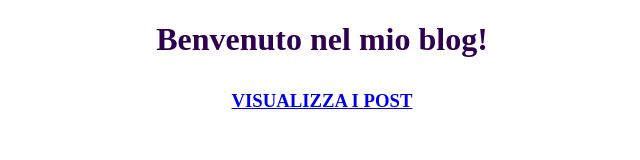
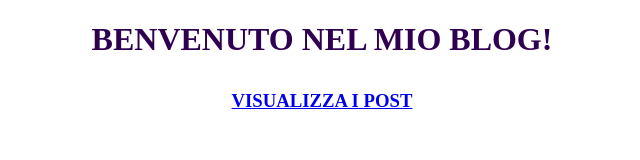
Before and after one commit to StefanoGalandrini/express-blog-intro, a website: page db/index.html in a window 1280 px wide. Shown: the whole page, without its empty margins (318-958 px from the left). Drawn offline with Linux system fonts and the light colour scheme.

Commit message:
Rename file and fix code

```diff
--- a/controllers/posts.js
+++ b/controllers/posts.js
@@ -13,7 +13,7 @@ function index(req, res)
 	const posts = JSON.parse(fs.readFileSync(path.join(__dirname, "../db", "./posts.json"), "utf-8"));
 
 	// read HTML template
-	const postTemplate = fs.readFileSync(path.join(__dirname, "../db", "./posts.html"), "utf-8");
+	const postTemplate = fs.readFileSync(path.join(__dirname, "../db", "./posts-template.html"), "utf-8");
 
 	// generate HTML
 	const html = posts.map(post =>
--- a/db/index.html
+++ b/db/index.html
@@ -8,8 +8,10 @@
 </head>
 
 <body>
-	<h1 style="text-align: center; color: #300050; margin-bottom: 2rem;">Benvenuto
-		nel mio blog!</h1>
+	<h1
+		style="text-align: center; text-transform: uppercase; color: #300050; margin-bottom: 2rem;">
+		Benvenuto nel mio blog!
+	</h1>
 	<h3 style="text-align: center;">
 		<a href="\posts">VISUALIZZA I POST</a>
 	</h3>
```
Also changed, not shown: db/posts-template.html (renamed from db/posts.html).
